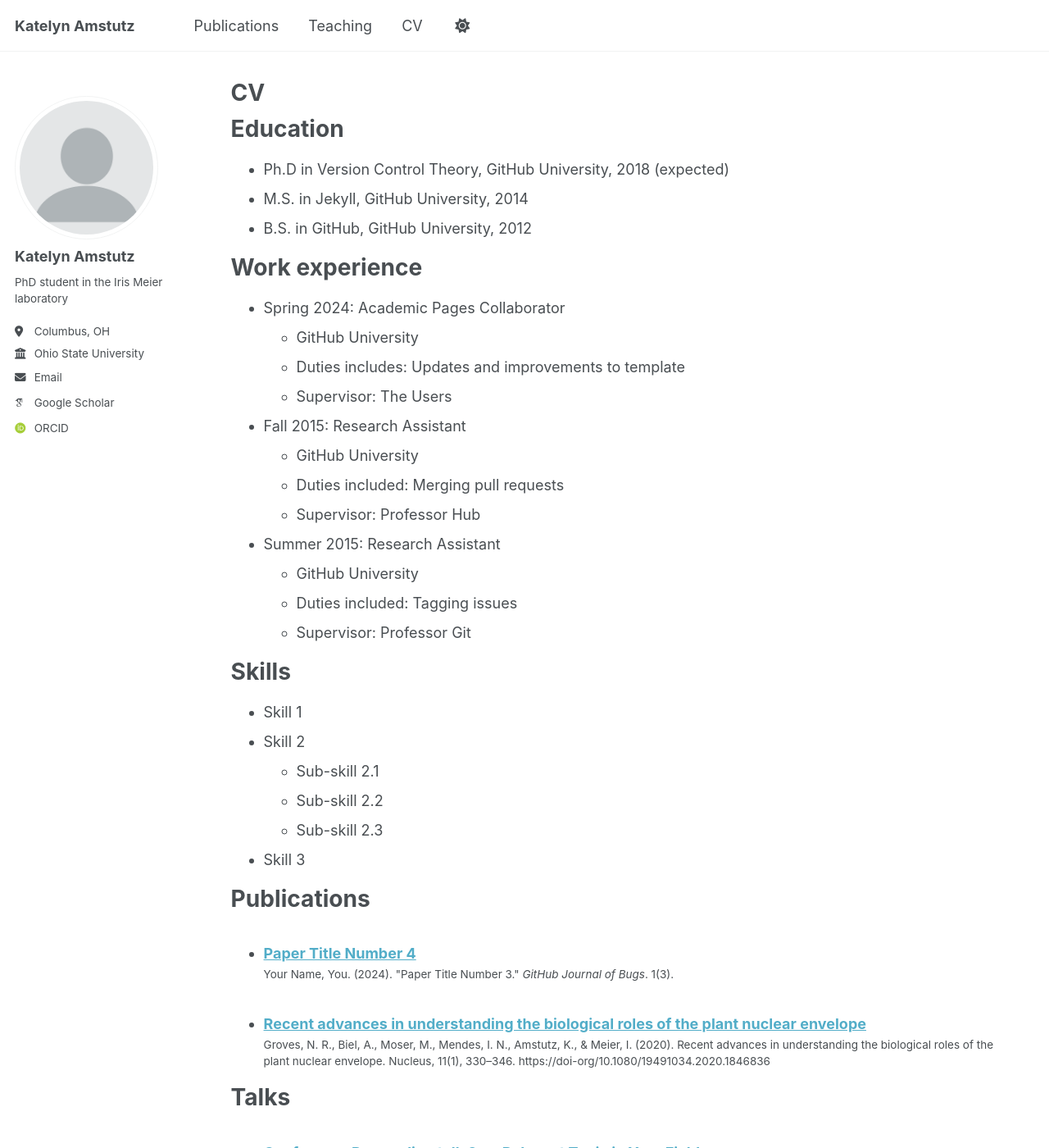
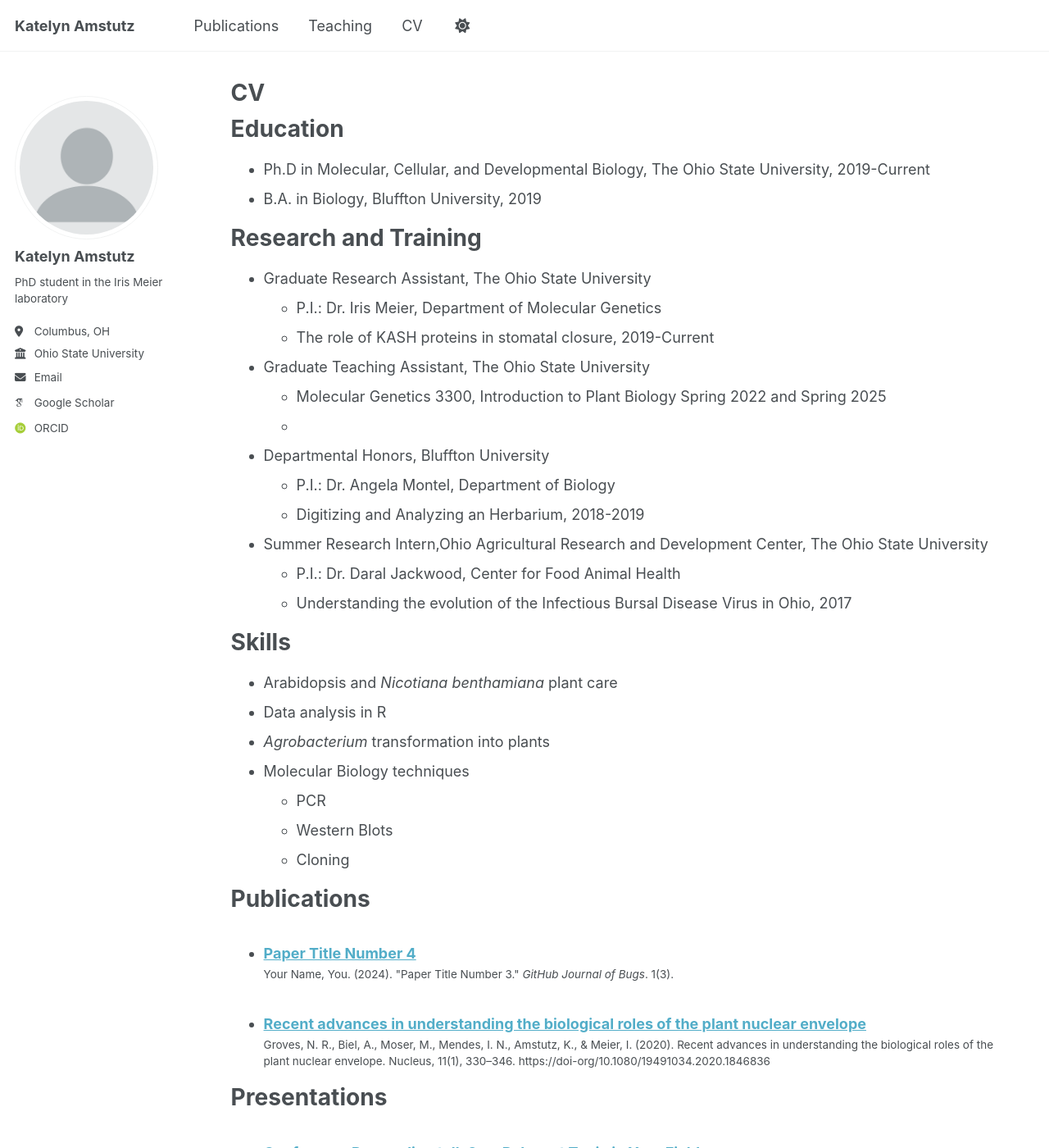
Before and after one commit to KatelynAmstutz/katelynamstutz.github.io, a Jekyll site: the page built from _pages/cv.md, in a window 1280 px wide and 1400 px high. Shown: the whole window at 82% size. Built offline with Jekyll 4.4.1, drawn with Linux system fonts in a browser that asks for light colours; some web fonts are replaced; some of the changed text lies outside the part shown.

Commit message:
Update cv.md

```diff
--- a/_pages/cv.md
+++ b/_pages/cv.md
@@ -11,35 +11,33 @@ redirect_from:
 
 Education
 ======
-* Ph.D in Version Control Theory, GitHub University, 2018 (expected)
-* M.S. in Jekyll, GitHub University, 2014
-* B.S. in GitHub, GitHub University, 2012
+* Ph.D in Molecular, Cellular, and Developmental Biology, The Ohio State University, 2019-Current
+* B.A. in Biology, Bluffton University, 2019
 
-Work experience
+Research and Training
 ======
-* Spring 2024: Academic Pages Collaborator
-  * GitHub University
-  * Duties includes: Updates and improvements to template
-  * Supervisor: The Users
-
-* Fall 2015: Research Assistant
-  * GitHub University
-  * Duties included: Merging pull requests
-  * Supervisor: Professor Hub
-
-* Summer 2015: Research Assistant
-  * GitHub University
-  * Duties included: Tagging issues
-  * Supervisor: Professor Git
+* Graduate Research Assistant, The Ohio State University
+  * P.I.: Dr. Iris Meier, Department of Molecular Genetics
+  * The role of KASH proteins in stomatal closure, 2019-Current
+* Graduate Teaching Assistant, The Ohio State University
+  *  Molecular Genetics 3300, Introduction to Plant Biology Spring 2022 and Spring 2025
+  *
+* Departmental Honors, Bluffton University
+  * P.I.: Dr. Angela Montel, Department of Biology
+  * Digitizing and Analyzing an Herbarium, 2018-2019
+* Summer Research Intern,Ohio Agricultural Research and Development Center, The Ohio State University
+  * P.I.: Dr. Daral Jackwood, Center for Food Animal Health
+  * Understanding the evolution of the Infectious Bursal Disease Virus in Ohio, 2017
 
 Skills
 ======
-* Skill 1
-* Skill 2
-  * Sub-skill 2.1
-  * Sub-skill 2.2
-  * Sub-skill 2.3
-* Skill 3
+* Arabidopsis and _Nicotiana benthamiana_ plant care
+* Data analysis in R
+* _Agrobacterium_ transformation into plants
+* Molecular Biology techniques
+  * PCR
+  * Western Blots
+  * Cloning
 
 Publications
 ======
@@ -47,7 +45,7 @@ Publications
     {% include archive-single-cv.html %}
   {% endfor %}</ul>
 
-Talks
+Presentations
 ======
   <ul>{% for post in site.talks reversed %}
     {% include archive-single-talk-cv.html  %}
@@ -61,4 +59,13 @@ Teaching
 
 Service and leadership
 ======
-* Currently signed in to 43 different slack teams
+* 2024-present, UltraSound Acapella Choir Officer
+  * Coordinated and arranged music
+* 2023-present, Ray Travel Award Judge
+  * Judged applications for grants up to $1000 each for conference travel
+* 2024-present, Council of Graduate Students Delegate
+  * Attended delegate meetings once a month
+  * Served as a member of the Sustainability and Environmental Responsibility Committee
+* 2025-present, Council of Graduate Students Sustainability and Environmental Responsibility Committee Co-Chair
+  * Attended delegate meetings once a month
+  * Coordinated committee meetings and events
```
